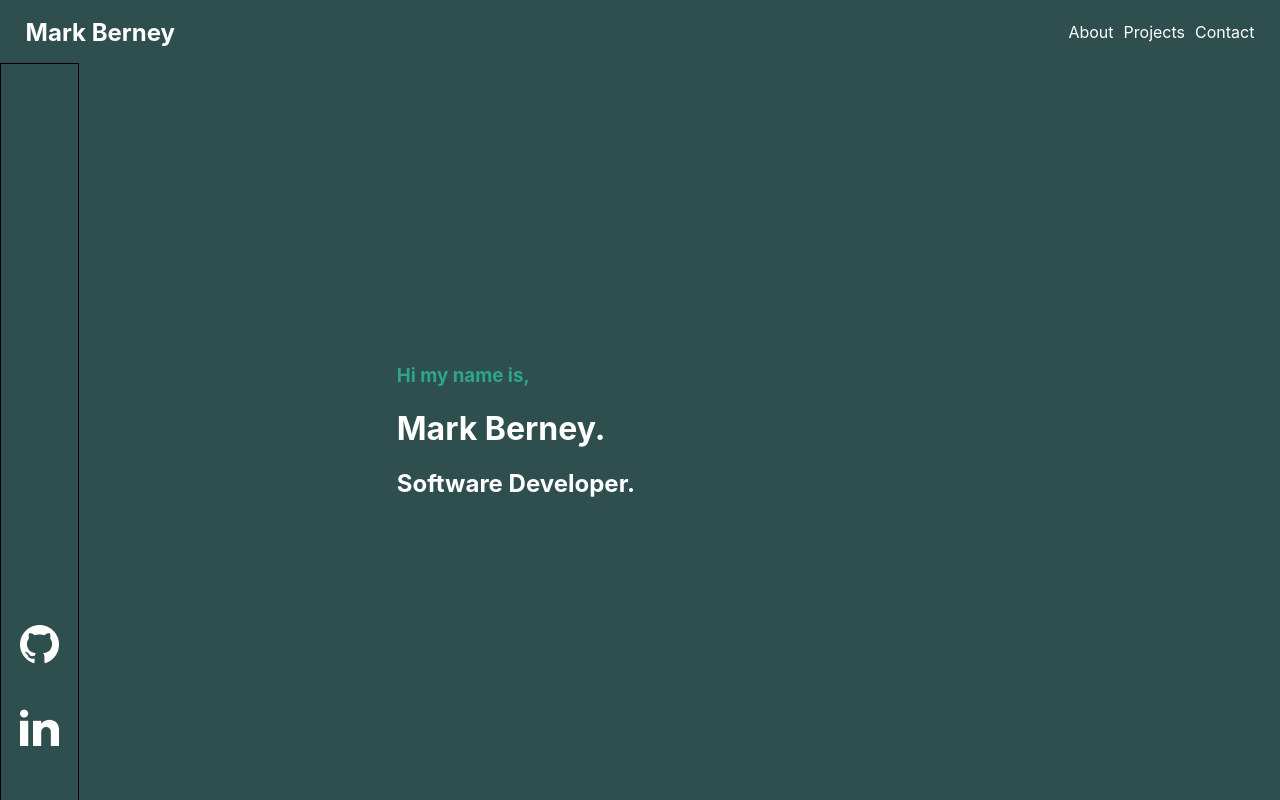
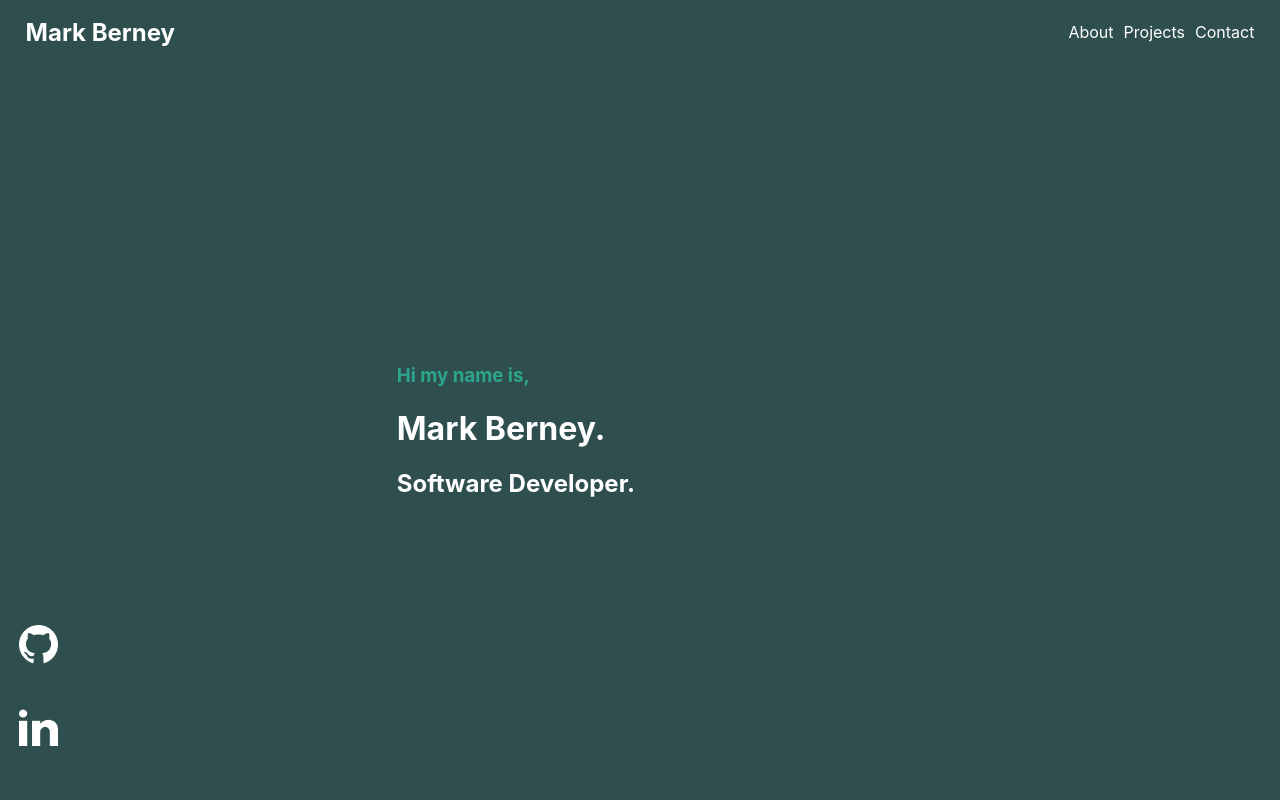
Before and after one commit to berneymark/My-Portfolio-React, a React (Create React App) app: page / in a window 1280 px wide. Built offline with nearby package versions, Linux system fonts and the light colour scheme.

Commit message:
removed black border from prev commit

```diff
--- a/src/App.css
+++ b/src/App.css
@@ -57,8 +57,6 @@ nav > * {
   justify-content: flex-end;
   position: fixed;
   width: 6vw;
-
-  border: black solid 1px;
 }
 
 .socials > a {
```
